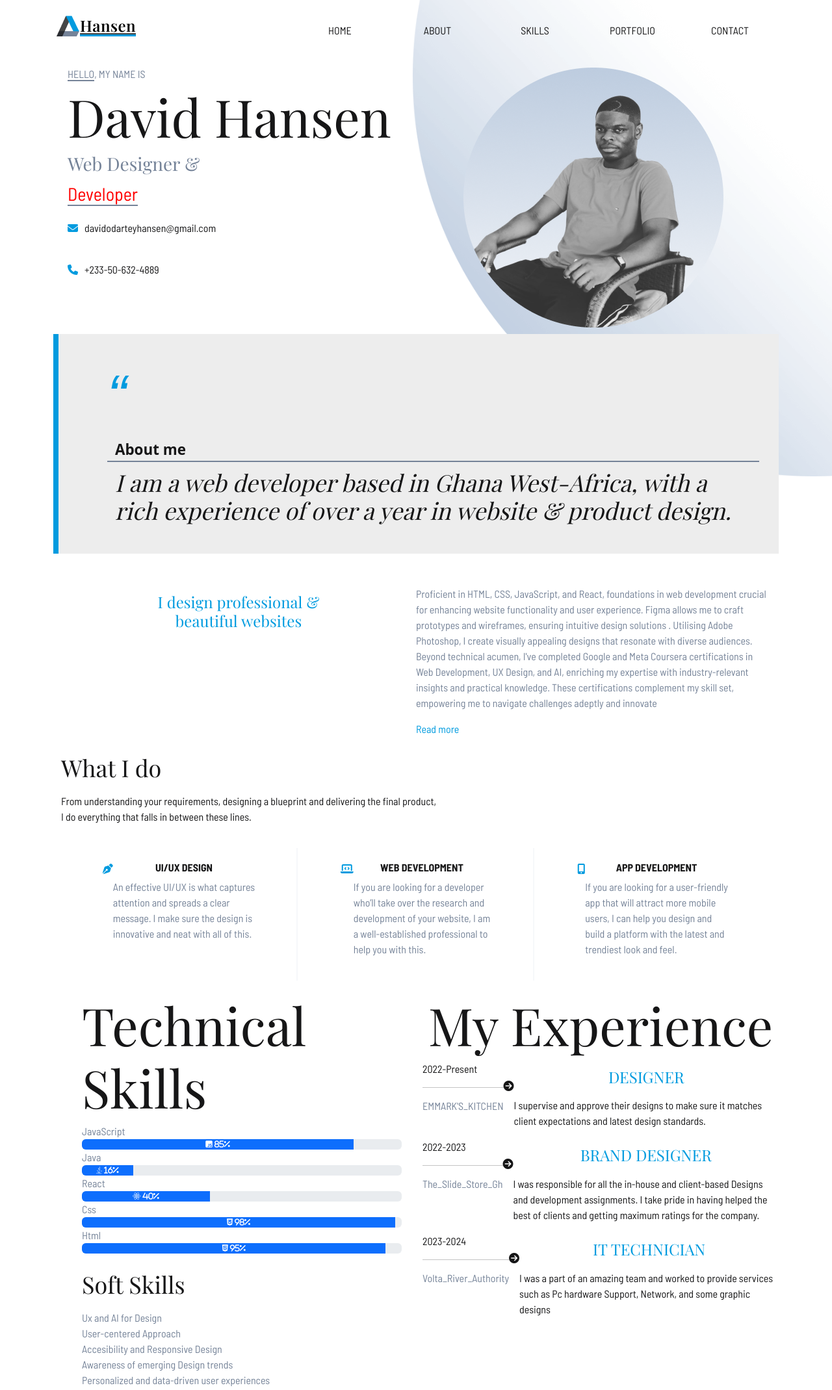
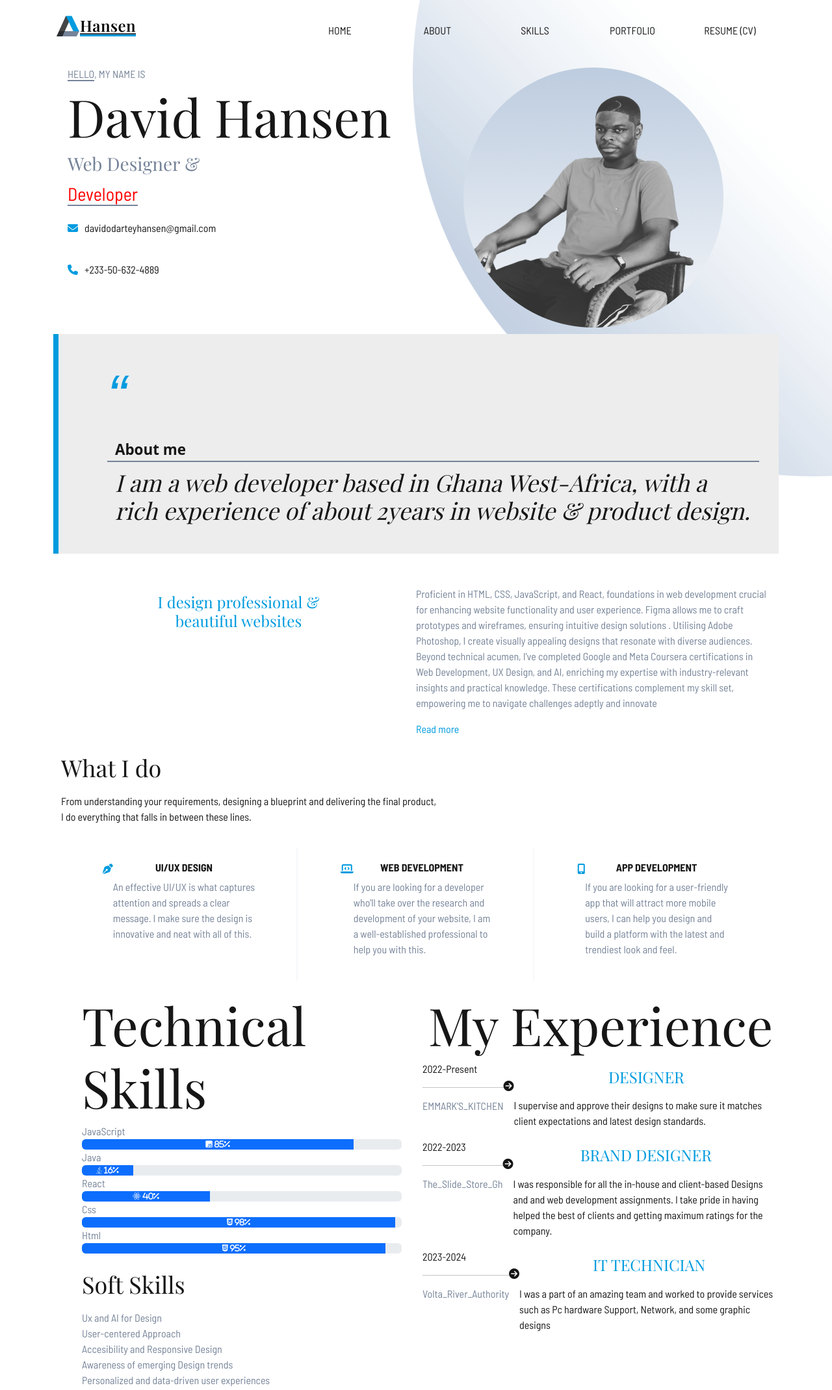
Before and after one commit to CaptainKobby616/hansendavid.github.io, a plain HTML site: page index.html in a window 1280 px wide. Shown: the top 2139 px of the page at 65% size. Drawn offline with nearby package versions, Linux system fonts and the light colour scheme.

Commit message:
Update index.html

```diff
--- a/index.html
+++ b/index.html
@@ -41,7 +41,7 @@
                             <a class="box" href="#About">ABOUT</a>
                             <a class="box" href="#skills">SKILLS</a>
                             <a class="box" href="#Portfolio">PORTFOLIO</a>
-                            <a class="box" href="#contact">CONTACT</a>
+                            <a class="box" href="#contact">RESUME (CV)</a>
                         </nav>
                     </div>
 
@@ -55,7 +55,7 @@
                           <li><a class="dropdown-item box" href="#About">ABOUT</a></li>
                           <li><a class="dropdown-item box" href="#skills">SKILLS</a></li>
                           <li><a class="dropdown-item box" href="#Portfolio">PORTFOLIO</a></li>
-                          <li><a class="dropdown-item box" href="#contact">CONTACT</a></li>
+                          <li><a class="dropdown-item box" href="#contact">RESUME (CV)</a></li>
                         </ul>
                       </div>
 
@@ -98,7 +98,7 @@
 
                     <h4>
                         I am a web developer based in Ghana West-Africa,
-                        with a rich experience of over a year in website &
+                        with a rich experience of about 2years in website &
                         product design.
                     </h4>
                 </blockquote>
@@ -252,7 +252,7 @@
                         <div>
                             <h5>BRAND DESIGNER</h5>
                             <p>
-                                I was responsible for all the in-house and client-based Designs and development assignments. I take pride in having helped the best of clients and getting maximum ratings for the company.
+                                I was responsible for all the in-house and client-based Designs and and web development assignments. I take pride in having helped the best of clients and getting maximum ratings for the company.
                             </p>
                         </div>
                     </div>
@@ -270,7 +270,7 @@
                         <div>
                             <h5>IT TECHNICIAN</h5>
                             <p>
-                                I was a part of an amazing  team and worked to provide services such as Pc hardware Support, Network, and some graphic designs</p>
+                                I was a part of an amazing team and worked to provide services such as Pc hardware Support, Network, and some graphic designs</p>
                         </div>
                     </div>
 
@@ -290,7 +290,7 @@
                     <div class="card-body">
                       <h5 class="card-title">National Service(2023)</h5>
                       <p class="card-text">
-                        As a services personnel at Nedco(VRA) I was given th opportunity to learn how to work in a coorperate environment. I was able to develop my team work and communication skills while i put my techinical skills to use in various situations</p>
+                        As a services personnel at Nedco(VRA) I was given the opportunity to learn how to work in a coorperate environment. I was able to develop my team work and communication skills while I put my techinical skills to use in various situations</p>
                       <a href="https://drive.google.com/file/d/1gDOuCVZZTYC-wHWuC-l7yDdvh7fbiDrs/view?usp=sharing" class="">Visit <i class="fa-solid fa-circle-arrow-right"></i></a>
                     </div>
                   </div>
@@ -300,7 +300,7 @@
                     <div class="card-body">
                       <h5 class="card-title">Prototyping with Figma</h5>
                       <p class="card-text">
-                        This Figma prototype of a car Transport app was for my Coursera Ux Design certifications final project
+                        This Figma prototype of a Car Transport app was for my Coursera Ux Design certifications final project
                       </p>
                       <a href="#">Visit <i class="fa-solid fa-circle-arrow-right"></i></a>
                     </div>
```
